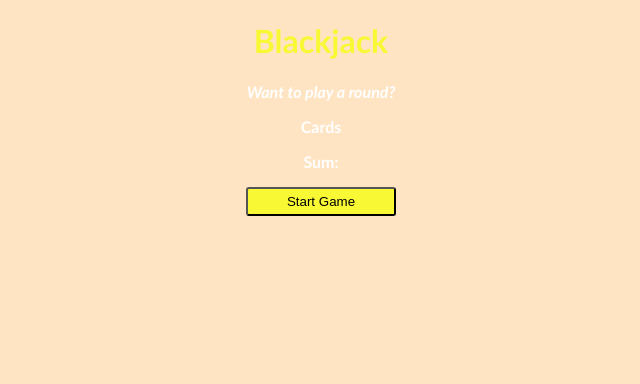
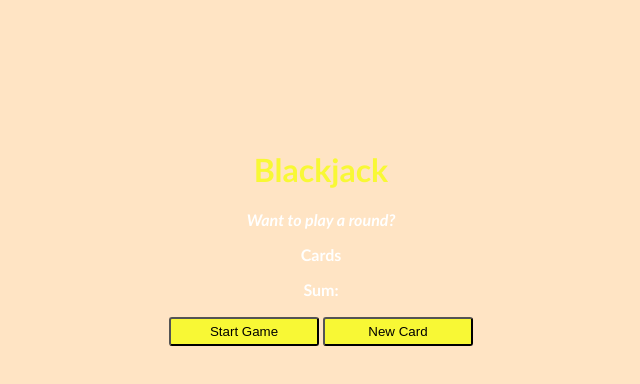
Before and after one commit to djimageonline/BlackJack, a plain HTML site: page index.html in a window 1280 px wide. Shown: the whole page, without its empty margins (319-959 px from the left). Drawn offline with Linux system fonts and the light colour scheme.

Commit message:
new render function and new start game function.  Added new card variable

```diff
--- a/index.html
+++ b/index.html
@@ -10,14 +10,14 @@
 
   </head>
   <body>
-
-    <h1>Blackjack</h1>
-    <p id="message-el">Want to play a round?</p>
-    <p id="cards-el">Cards</p>
-    <p id="sum-el">Sum:</p>
-    <button onclick="startGame()" class="start-btn">Start Game</button>
-
-
+    <div id="bj-container">
+      <h1>Blackjack</h1>
+      <p id="message-el">Want to play a round?</p>
+      <p id="cards-el">Cards</p>
+      <p id="sum-el">Sum:</p>
+      <button onclick="startGame()" class="start-btn">Start Game</button>
+      <button onclick="newCard()" class="start-btn">New Card</button>
+    </div>
     <script src='index.js'></script>
   </body>
 </html>
--- a/index.js
+++ b/index.js
@@ -7,8 +7,13 @@ let message = "";
 let messageEl = document.getElementById("message-el");
 let sumEl = document.getElementById("sum-el");
 let cardsEl = document.getElementById("cards-el");
+// let newCardToPlay = "";
 
 function startGame() {
+  renderGame();
+}
+
+function renderGame() {
   cardsEl.textContent = `Cards: ${firstCard} ${secondCard}`;
   sumEl.textContent = "Sum:" + sum;
 
@@ -24,3 +29,9 @@ function startGame() {
   // messageEl.textContent = "Hi";
   messageEl.textContent = message;
 }
+
+function newCard() {
+  let newerCard = 5;
+  sum += newerCard;
+  renderGame();
+}
--- a/styles.css
+++ b/styles.css
@@ -6,6 +6,10 @@ body {
   text-align: center;
   color: white;
   font-weight: bolder;
+}
+
+#bj-container {
+  margin-top: 150px;
 }
 
 h1 {
@@ -23,3 +27,7 @@ h1 {
   padding: 5px;
   border-radius: 3px;
 }
+
+button {
+  margin: 2px 0;
+}
```
